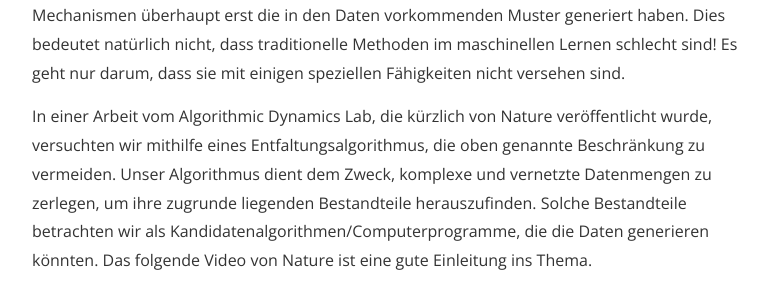
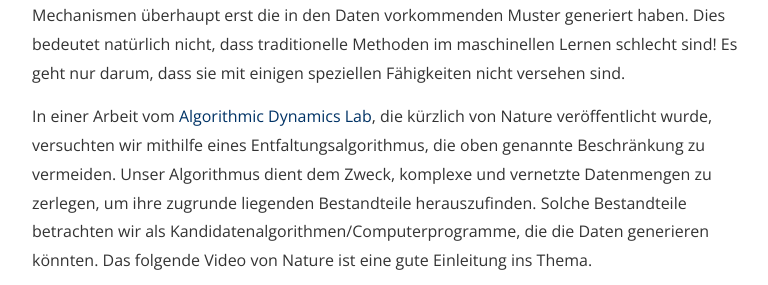
Before and after one commit to allgebrist/allgebrist.github.io, a Jekyll site: the page built from _posts/2019-03-27-dekonvolution.markdown, in a window 1280 px wide, cut to the strip 540-825 px from the top of the page. Shown: the whole strip, without its empty margins (240-1008 px from the left). Built offline with Jekyll 4.4.1, drawn with Linux system fonts in a browser that asks for light colours; nearby versions of some CDN libraries; part of the change alters nothing that is shown.

```diff
--- a/_posts/2019-03-27-dekonvolution.markdown
+++ b/_posts/2019-03-27-dekonvolution.markdown
@@ -9,7 +9,7 @@ tags:	maschinelleslernen
 
 Heutzutage produziert die globale Wissenschaft ganz riesige Mengen von Daten, die immer schweriger zu verarbeiten sind und deren Größe sich immer in kürzeren Zeiträumen verdoppelt. Eine der größten Herausforderungen ist es nun, solche Datenmengen auf eine effiziente und optimale Weise analysieren zu können. Traditionelle Klassifizierung- und Korrelationsvefahren des maschinellen Lernens spielen in dieser Hinsicht eine wessentliche rolle, besonders bei Aufgaben bezüglich der Mustererkennung bzw. des Mustervergleichs. Doch bei anderen Aufgaben sind sie in gewisser Maße nicht zuverlässig, z.B. bei Aufgaben, wo es notwendig ist zu entdecken, welche Mechanismen überhaupt erst die in den Daten vorkommenden Muster generiert haben. Dies bedeutet natürlich nicht, dass traditionelle Methoden im maschinellen Lernen schlecht sind! Es geht nur darum, dass sie mit einigen speziellen Fähigkeiten nicht versehen sind.
 
-In einer Arbeit vom Algorithmic Dynamics Lab, die kürzlich von Nature veröffentlicht wurde, versuchten wir mithilfe eines Entfaltungsalgorithmus, die oben genannte Beschränkung zu vermeiden. Unser Algorithmus dient dem Zweck, komplexe und vernetzte Datenmengen zu zerlegen, um ihre zugrunde liegenden Bestandteile herauszufinden. Solche Bestandteile betrachten wir als Kandidatenalgorithmen/Computerprogramme, die die Daten generieren könnten. Das folgende Video von Nature ist eine gute Einleitung ins Thema.
+In einer Arbeit vom [Algorithmic Dynamics Lab](https://www.algorithmicdynamics.net/), die kürzlich von Nature veröffentlicht wurde, versuchten wir mithilfe eines Entfaltungsalgorithmus, die oben genannte Beschränkung zu vermeiden. Unser Algorithmus dient dem Zweck, komplexe und vernetzte Datenmengen zu zerlegen, um ihre zugrunde liegenden Bestandteile herauszufinden. Solche Bestandteile betrachten wir als Kandidatenalgorithmen/Computerprogramme, die die Daten generieren könnten. Das folgende Video von Nature ist eine gute Einleitung ins Thema.
 
 <iframe width="668" height="376" src="https://www.youtube.com/embed/rkmz7DAA-t8" frameborder="0" allow="accelerometer; autoplay; encrypted-media; gyroscope; picture-in-picture" allowfullscreen>&nbsp;</iframe>
 
```
